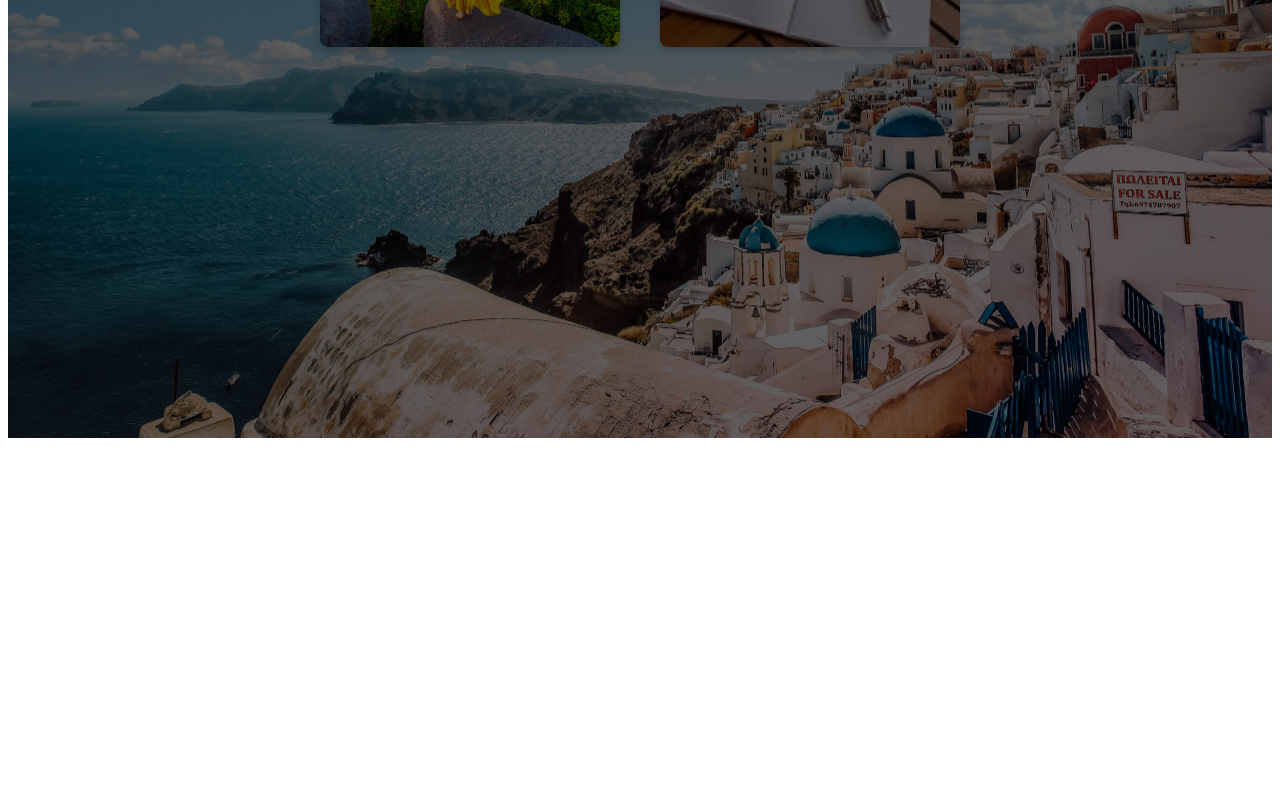
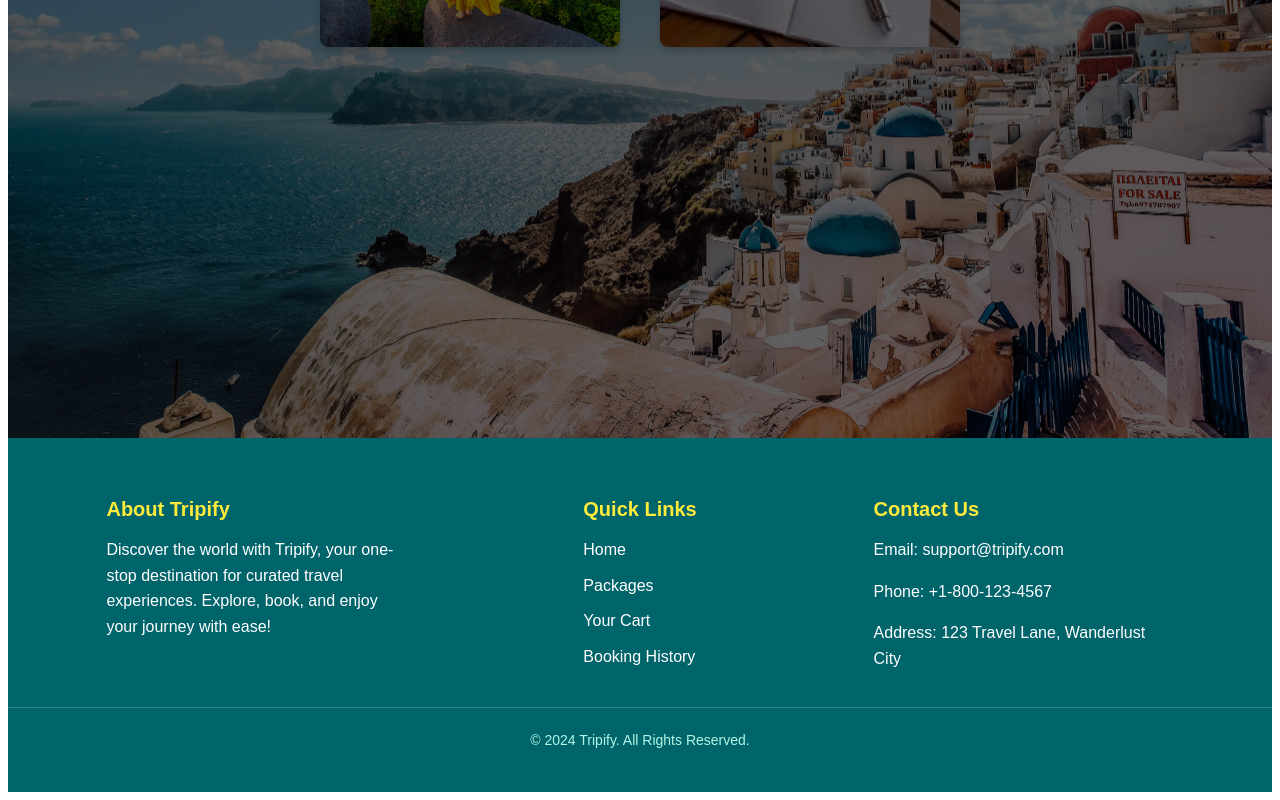
Before and after one commit to dev-bv18/travel-booking-app, a React (Create React App) app in the folder frontend/: page / in a window 1280 px wide. Shown: the part 472-1272 px from the top of the page. Before the commit the page ends 918 px from the top, so only its background shows below. Built offline with nearby package versions, Linux system fonts and the light colour scheme.

Commit message:
updated mutation

```diff
--- a/frontend/src/App.js
+++ b/frontend/src/App.js
@@ -5,6 +5,7 @@ import { BrowserRouter as Router, Routes, Route } from 'react-router-dom';
 import { ApolloWrapper } from './apolloClient';
 import HomePage from './pages/HomePage';
 import AuthPage from './pages/AuthPage';
+import Footer from './pages/Footer';
 import PackagesPage from './pages/PackagesPage';
 import CartPage from './pages/CartPage';
 import BookingHistory from './pages/BookingHistory';
@@ -21,6 +22,8 @@ const App = () => {
           <Route path="/booking-history" element={<BookingHistory />} />
         </Routes>
       </Router>
+
+    <Footer/>
     </ApolloWrapper>
   );
 };
--- /dev/null
+++ b/frontend/src/pages/Footer.css
@@ -0,0 +1,57 @@
+.footer {
+  background: #00646b;
+  color: white;
+  padding: 20px 0;
+  font-family: 'Arial', sans-serif;
+}
+
+.footer-content {
+  display: flex;
+  flex-wrap: wrap;
+  justify-content: space-around;
+  gap: 20px;
+  padding: 20px;
+}
+
+.footer-section {
+  max-width: 300px;
+}
+
+.footer-section h3 {
+  font-size: 20px;
+  margin-bottom: 10px;
+  color: #ffeb3b;
+}
+
+.footer-section p,
+.footer-section ul {
+  font-size: 16px;
+  line-height: 1.6;
+}
+
+.footer-section ul {
+  list-style-type: none;
+  padding: 0;
+}
+
+.footer-section ul li {
+  margin-bottom: 10px;
+}
+
+.footer-section ul li a {
+  color: white;
+  text-decoration: none;
+  transition: color 0.3s;
+}
+
+.footer-section ul li a:hover {
+  color: #ffeb3b;
+}
+
+.footer-bottom {
+  text-align: center;
+  padding: 10px;
+  border-top: 1px solid #ffffff30;
+  font-size: 14px;
+  color: #b3f5e5;
+}
--- /dev/null
+++ b/frontend/src/pages/Footer.js
@@ -0,0 +1,38 @@
+import React from 'react';
+import './Footer.css';
+
+const Footer = () => {
+  return (
+    <footer className="footer">
+      <div className="footer-content">
+        <div className="footer-section about">
+          <h3>About Tripify</h3>
+          <p>
+            Discover the world with Tripify, your one-stop destination for curated travel experiences.
+            Explore, book, and enjoy your journey with ease!
+          </p>
+        </div>
+        <div className="footer-section links">
+          <h3>Quick Links</h3>
+          <ul>
+            <li><a href="/">Home</a></li>
+            <li><a href="/packages">Packages</a></li>
+            <li><a href="/cart">Your Cart</a></li>
+            <li><a href="/booking-history">Booking History</a></li>
+          </ul>
+        </div>
+        <div className="footer-section contact">
+          <h3>Contact Us</h3>
+          <p>Email: support@tripify.com</p>
+          <p>Phone: +1-800-123-4567</p>
+          <p>Address: 123 Travel Lane, Wanderlust City</p>
+        </div>
+      </div>
+      <div className="footer-bottom">
+        <p>&copy; {new Date().getFullYear()} Tripify. All Rights Reserved.</p>
+      </div>
+    </footer>
+  );
+};
+
+export default Footer;
--- a/frontend/src/pages/PackagesPage.css
+++ b/frontend/src/pages/PackagesPage.css
@@ -19,7 +19,7 @@
   .banner {
     width: 100%;
     height: 200px;
-    background: linear-gradient(90deg, rgba(0, 128, 128, 0.6), rgb(254, 254, 254)), url('../assests/discount.webp');
+    background: linear-gradient(30deg, rgba(0, 0, 0, 0.6), rgb(255, 255, 255)), url('../assests/discount.webp');
     background-size: contain;
     padding: 0px;
     margin: 0px;
@@ -27,7 +27,7 @@
 
   .left-banner {
     float: left;
-    color: white;
+    color: #ffffff;
     font-family: 'Lemon';
     font-size: 60px;
     padding-top: 40px;
@@ -79,6 +79,24 @@
     margin-top:10px;
     font-family:"Arial";
   }
+  .blinking-text {
+    animation: blinking 1s infinite; /* Blinking effect every 1 second */
+    color: red; /* Highlight with red color */
+    font-weight: bold;
+  }
+
+  @keyframes blinking {
+    0% {
+      opacity: 1;
+    }
+    50% {
+      opacity: 0.5;
+    }
+    100% {
+      opacity: 1;
+    }
+  }
+
 
   .package-card .place {
     font-size: 20px;
--- a/frontend/src/pages/PackagesPage.js
+++ b/frontend/src/pages/PackagesPage.js
@@ -9,7 +9,7 @@ import './PackagesPage.css';
 import LoadingScreen from './LoadingScreen';
 
 const PackagesPage = () => {
-  const { loading, error, data } = useQuery(GET_PACKAGES);
+  const { loading, error, data, refetch } = useQuery(GET_PACKAGES);
   const [bookPackage] = useMutation(BOOK_PACKAGE);
   const [showContent, setShowContent] = useState(false); // state to control when to show content
 
@@ -34,13 +34,15 @@ const PackagesPage = () => {
     }
 
     try {
-      const date = new Date().toISOString().split('T')[0]; // Use today's date
+     //const date = new Date().toISOString().split('T')[0];
+     const date= new Date().toLocaleDateString();// Use today's date
       const response = await bookPackage({
         variables: { packageId, userId, date },
       });
 
       if (response?.data?.bookPackage) {
         alert(`Booking successful for "${response.data.bookPackage.package.title}"!`);
+        refetch(); // Refetch packages to update availability
       } else {
         alert('Failed to book the package. Please try again.');
       }
@@ -50,10 +52,13 @@ const PackagesPage = () => {
     }
   };
 
-  if (loading || !showContent) return<div>
-    <Navbar/>
-     <LoadingScreen />
-  </div>; // Show loading screen until content is ready
+  if (loading || !showContent)
+    return (
+      <div>
+        <Navbar />
+        <LoadingScreen />
+      </div>
+    ); // Show loading screen until content is ready
   if (error) return <p>Error: {error.message}</p>;
 
   return (
@@ -72,10 +77,19 @@ const PackagesPage = () => {
               <p className="place">{pkg.destination}</p>
               <div className="info">
                 <p>{pkg.duration} itinerary</p>
-                <p><strong>Available:</strong> {pkg.availability}</p>
+                <p>
+                  <strong>Available:</strong>{' '}
+                  {pkg.availability < 10 ? (
+                    <span className="blinking-text">{pkg.availability} (Few left)</span>
+                  ) : (
+                    pkg.availability
+                  )}
+                </p>
               </div>
               <p className="desc">{pkg.description}</p>
-              <p className="price"><span>₹{pkg.price + pkg.price * 0.50}</span> ₹{pkg.price}</p>
+              <p className="price">
+                <span>₹{pkg.price + pkg.price * 0.5}</span> ₹{pkg.price}
+              </p>
               <button
                 className="btn-book"
                 onClick={() => handleBookPackage(pkg.id)}
```
